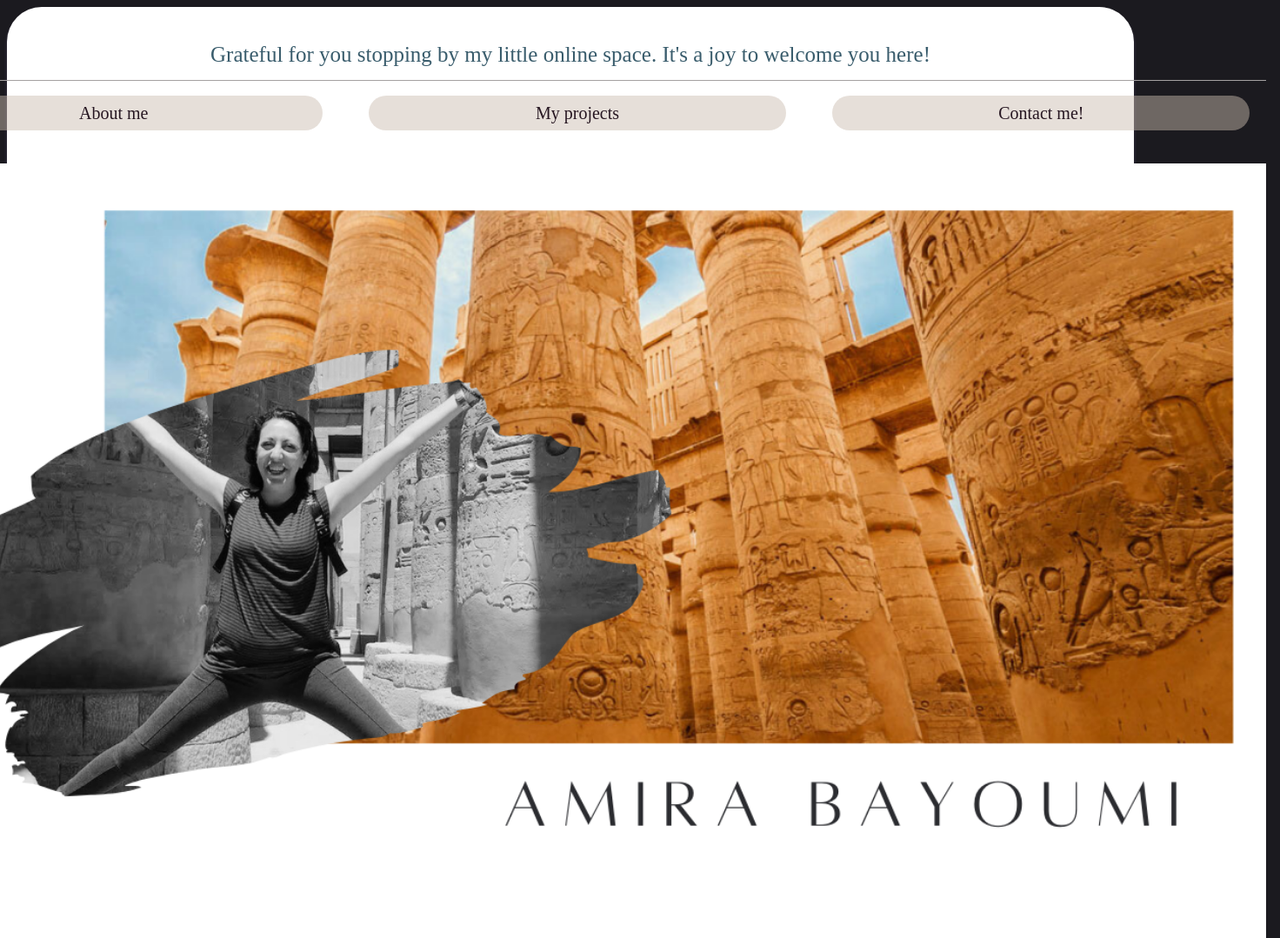
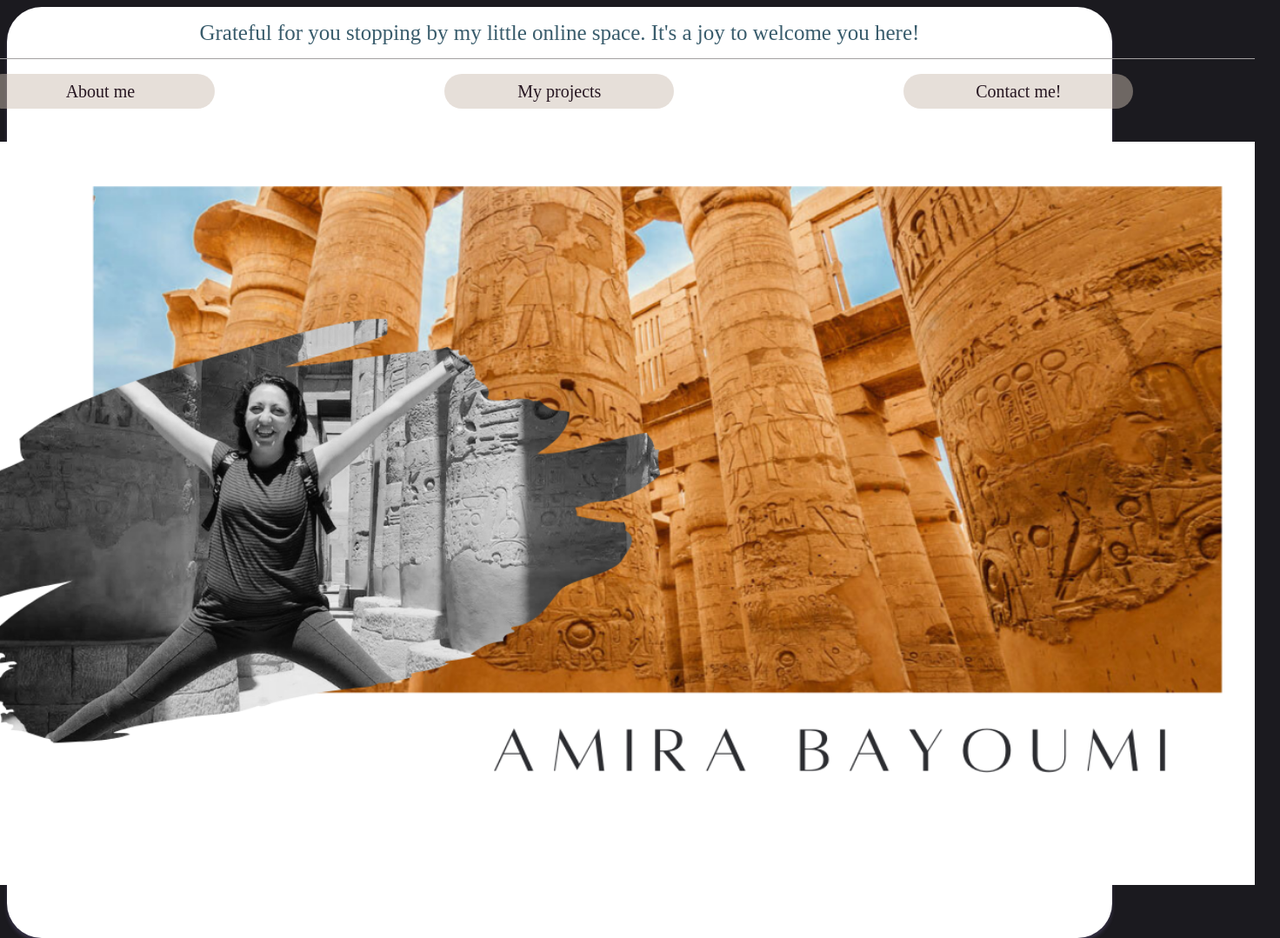
Before and after one commit to amirabayoumi/amirabayoumi.github.io, a website: page index.html in a window 1280 px wide. Shown: the top 1079 px of the page at 87% size, 1472 px wide, since content can reach past the window. Drawn offline with Linux system fonts and the light colour scheme; a web font is replaced by a local one.

Commit message:
edit width

```diff
--- a/style/style.css
+++ b/style/style.css
@@ -11,10 +11,10 @@ body {
   display: grid;
   grid-template-columns: 1fr 1fr 1fr;
   height:fit-content;
-  width:100%;
+  width:98%;
   background: #ffffff;
   box-shadow: 0px 4px 4px #8c7cc040;
-  border-radius: 40px 40px 0px ;
+  border-radius: 40px 40px  ;
   align-content: space-between;
   justify-content: center;
   padding: 1em;
@@ -28,6 +28,8 @@ body {
   font-size: 25px;
   color: #395c6c;
   text-align: center;
+  padding: 0%;
+  margin-top: 0%;
 }
 
 .line {
@@ -47,12 +49,11 @@ body {
   align-content: space-between;
   justify-content: center;
   padding: 0.5%;
-  width: 100%;
 
 }
 
 .nav {
-  width: 90%;
+  width: 50%;
   justify-self: center;
   height: 40px;
   background: #cbbcb079;
@@ -61,6 +62,7 @@ body {
   justify-content: center;
   align-items: center;
   transition: transform 0.5s ease;
+  padding: 0%;
 }
 
 .nav:hover {
@@ -81,6 +83,7 @@ body {
   margin-top: 0%;
   padding-top: 0%;
   width: 1600px;
+  height: 95%;
   grid-column: span 3;
   justify-content: center;
 
```
